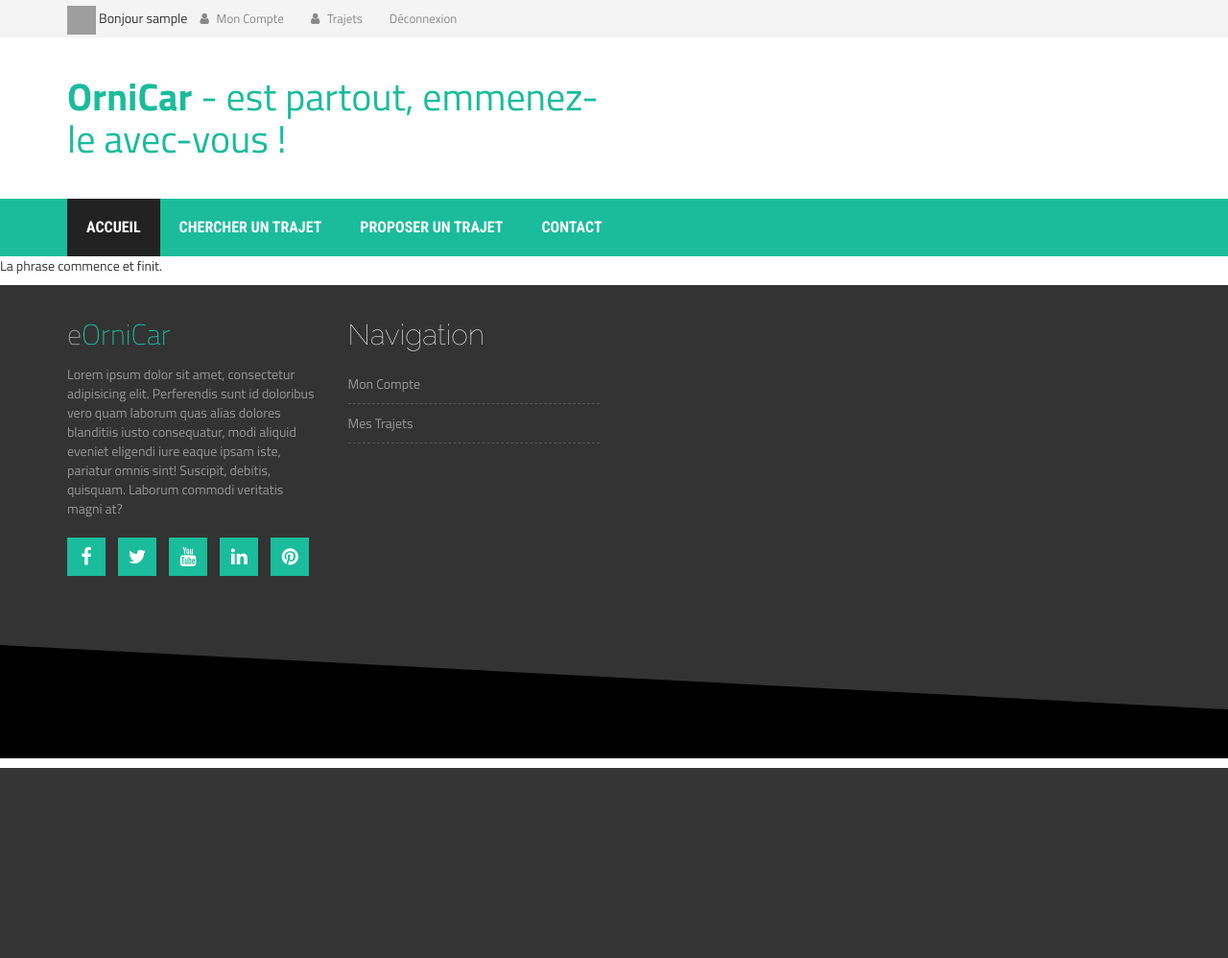
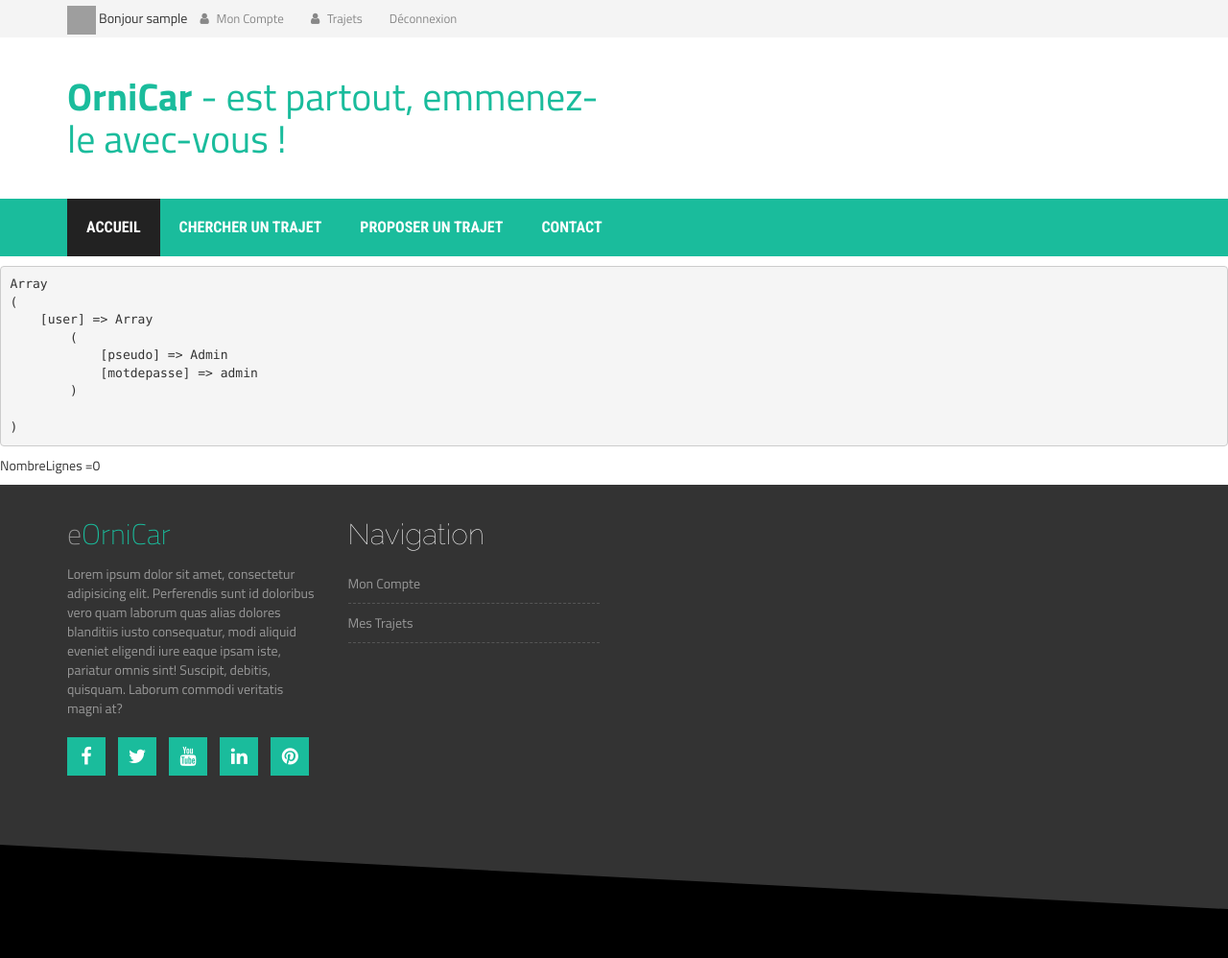
Before and after one commit to Wolfsister/SpartanProjectDDOrniCar, a PHP site: page /test.php in a window 1280 px wide. Shown: the whole page at 96% size. Before the commit the page ends 800 px from the top, so only its background shows below. Run offline with PHP 8.4, Linux system fonts and the light colour scheme; the visitor is signed in with stand-in values (Sample User, id 1); some libraries are stand-ins or nearby versions; grey boxes are pictures that could not be loaded.

Commit message:
Function searchInDatabase presque bonne !

```diff
--- a/PhpSpartanProject/code/fonctions.php
+++ b/PhpSpartanProject/code/fonctions.php
@@ -47,7 +47,7 @@ function isAlreadyRegistered($email, $pseudo, $nom, $prenom) {
     return $registered;
 }
 
-function logRightAfterRegister($pseudo, $icone) {
+function logRightAfterRegister($pseudo) {
     $_SESSION['pseudo'] = $pseudo;
     $_SESSION['connected'] = 1;
     //$_SESSION['image']
@@ -72,19 +72,32 @@ function searchInDataBase($tab){
     $co=  connexionBdd();
     $requeteDeb='SELECT * ';
     $requeteFrom='FROM ';
-    $requeteWhere='WHERE ';
-
+    $requeteWhere=' WHERE ';
+    $requeteWhereMorceau='';
+    $count=0;
     //Création de la Requête
     foreach ($tab as $key1 => $value1) {
         $requeteFrom=$requeteFrom.$key1;
         foreach ($value1 as $key2 => $value2){
-            $requeteWhereMorceau=" ".$key1.".".$key2."='".$value2."' ";
+            if($count>0){
+                $requeteWhereMorceau=" AND ".$key1.".".$key2."='".$value2."' ";
+            }else{
+                $requeteWhereMorceau=" ".$key1.".".$key2."='".$value2."' ";
+            }
             $requeteWhere=$requeteWhere.$requeteWhereMorceau;
+            $count++;
         }
     }
 
     $requete=$requeteDeb.$requeteFrom.$requeteWhere;
-    $tabResultat=mysqli_fetch_array(mysqli_query($co, $requete));
+    //echo $requete;
+    $doQuery=mysqli_query($co, $requete);
+//    if (!$doQuery) {
+//            printf("Error: %s\n", mysqli_error($co));
+//            exit();
+//        }
+    echo 'NombreLignes ='.$nbLignes=mysqli_num_rows($doQuery);
+    $tabResultat=mysqli_fetch_array($doQuery);
 
     return $tabResultat;
     // idée : rentrer un array avec [key]=>value avec type de l'info et info
--- a/PhpSpartanProject/code/test.php
+++ b/PhpSpartanProject/code/test.php
@@ -1,13 +1,17 @@
 <?php
-$title='Fichier pour tester';
+$title='Test';
 include '../pagetype/hautPage.php';
 ?>
 
 <p>
 <?php
-$deb= "La phrase commence ";
-$fin= "et finit.";
-echo $deb.$fin;
+
+$tab=array("user"=>(array("pseudo"=>"Admin","motdepasse"=>"admin")));
+echo '<pre>';
+print_r($tab);
+echo '</pre>',
+$tabRes=searchInDataBase($tab);
+print_r($tabRes);
 ?>
 
 
```
